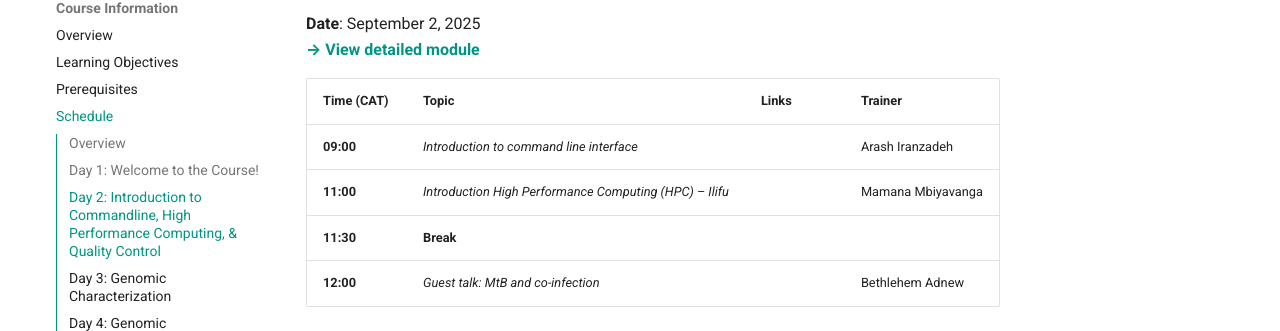
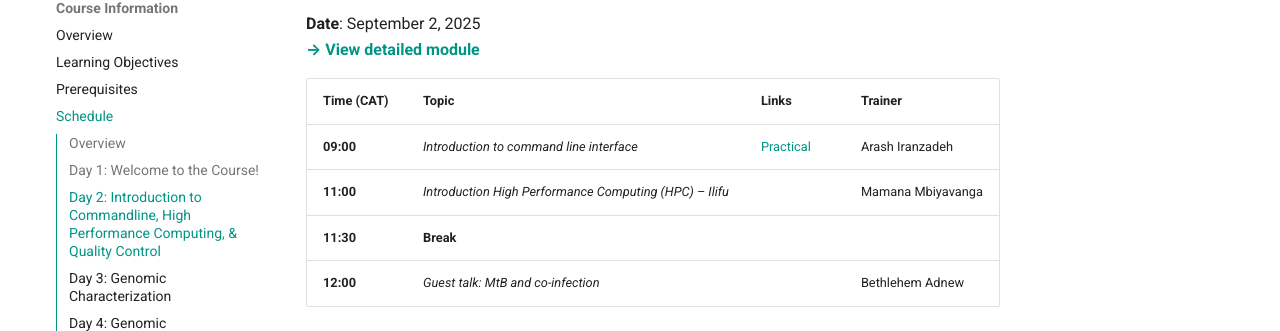
Before and after one commit to mamanambiya/microbial-genomics-training, an MkDocs documentation site: the page built from docs_src/course/schedule.md, in a window 1280 px wide and 900 px high, scrolled down 1252 px. Shown: the part 121-452 px from the top of the window. Built offline with MkDocs 1.6.1 and Material for MkDocs 9.7.7, drawn with Linux system fonts in a browser that asks for light colours; comment, search, counter and statistics services are not loaded.

Commit message:
Add practical link for command line interface on Day 2
- Add link to Unix commands practice script for Day 2 command line interface session
- Maintains consistency with Day 1 which uses the same practical resource

🤖 Generated with [Claude Code](https://claude.ai/code)

Co-Authored-By: Claude <noreply@anthropic.com>

```diff
--- a/docs_src/course/schedule.md
+++ b/docs_src/course/schedule.md
@@ -42,7 +42,7 @@ The 10-day intensive training course covers fundamental to advanced topics in mi
 
 | Time (CAT) | Topic | Links | Trainer |
 |------------|-------|-------|---------|
-| **09:00** | *Introduction to command line interface* | | Arash Iranzadeh |
+| **09:00** | *Introduction to command line interface* | [Practical](https://github.com/Arash-Iranzadeh/Microbial-Genomics/blob/main/scripts/practice_unix_commands.sh) | Arash Iranzadeh |
 | **11:00** | *Introduction High Performance Computing (HPC) – Ilifu* | | Mamana Mbiyavanga |
 | **11:30** | **Break** | | |
 | **12:00** | *Guest talk: MtB and co-infection* | | Bethlehem Adnew |
```
